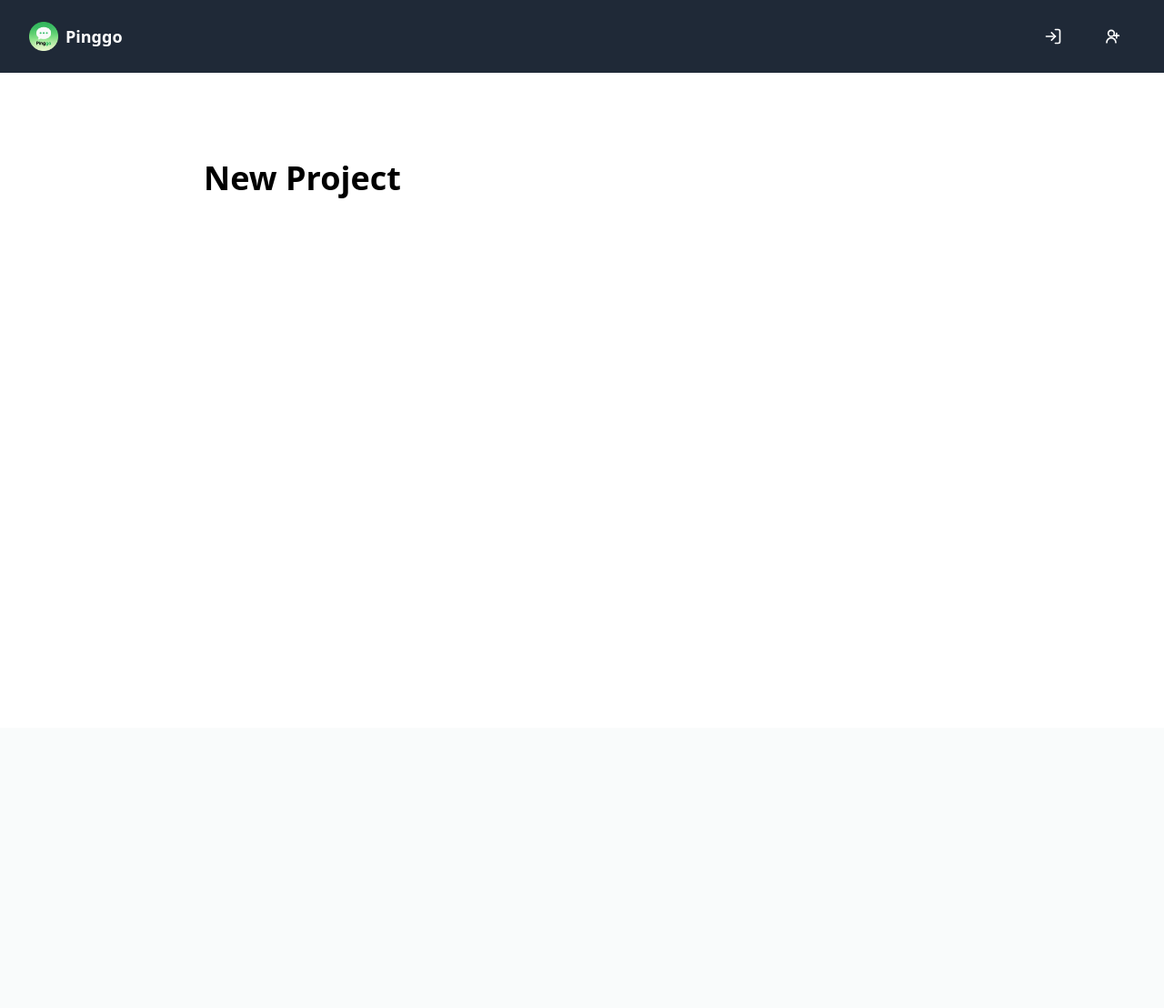
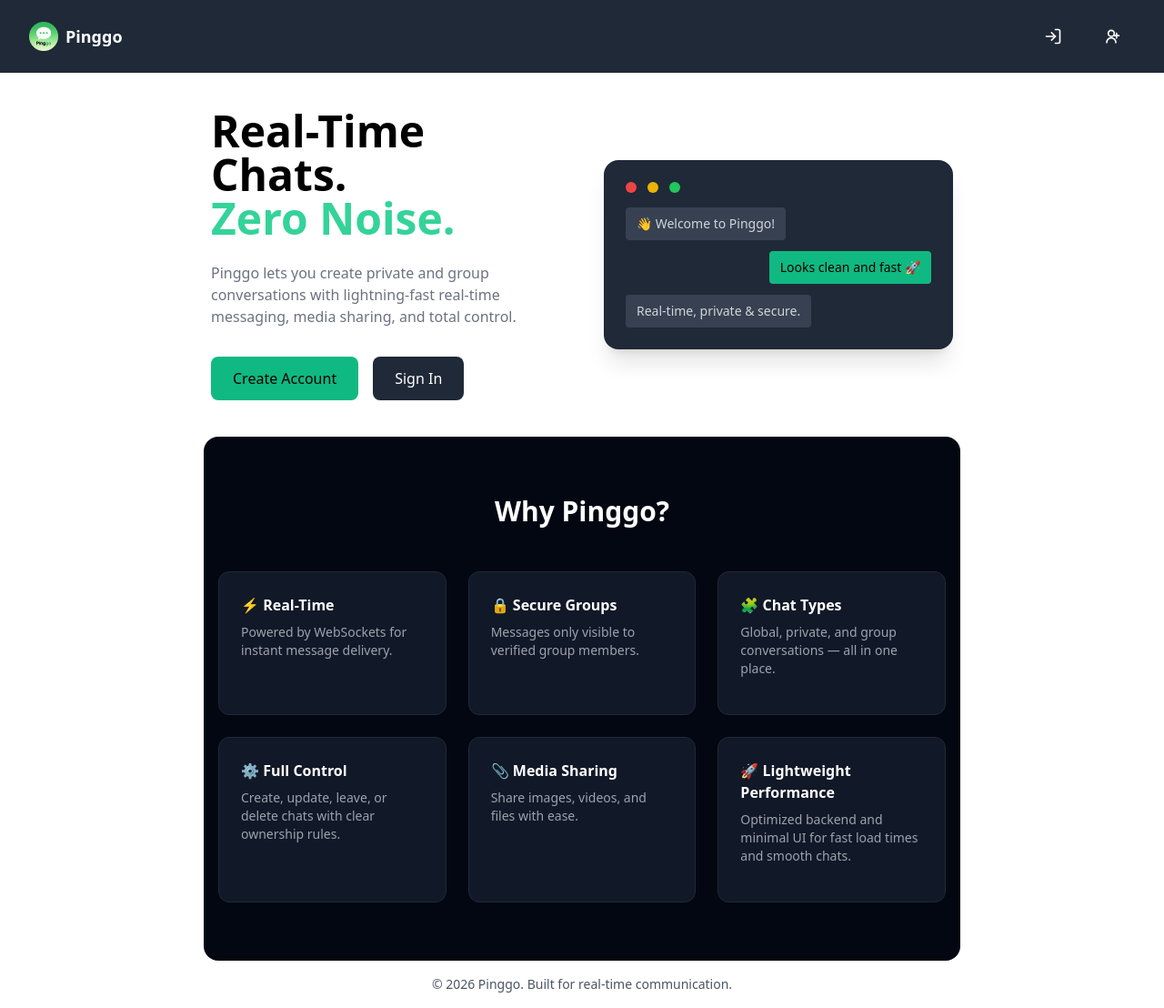
Before and after one commit to Sumit0ubey/Pinggo, a Django app: template Pinggo/templates/home.html in a window 1280 px wide. Shown: the whole page at 91% size. Before the commit the page ends 218 px from the top, so only its background shows below. Run offline with Django 5.2, Linux system fonts and the light colour scheme; the template is opened without the code that fills it, so the values that code supplies are empty; some libraries are stand-ins or nearby versions.

Commit message:
Modified home page & modified consumer to use message service

```diff
--- a/Pinggo/chats/models.py
+++ b/Pinggo/chats/models.py
@@ -152,7 +152,13 @@ class GroupMessage(models.Model):
             return f'{self.author}: {self.filename}'
         return f'{self.author}: {self.message}'
 
+    def clean(self):
+        if not self.group.members.filter(id=self.author_id).exists():
+            raise ValidationError("Author is not a member of this group.")
 
+    def save(self, *args, **kwargs):
+        self.full_clean()
+        super().save(*args, **kwargs)
 
     class Meta:
         ordering = ['-created_at']
--- a/Pinggo/chats/service/chat_service.py
+++ b/Pinggo/chats/service/chat_service.py
@@ -19,7 +19,7 @@ class ChatService:
 
 
     @staticmethod
-    async def async_get_chat(chat_name):
+    async def async_get_chat(chat_name): # DON'T TOUCH IT, IT WORKS WITH CONSUMER
         return await database_sync_to_async(ChatGroup.objects.get)(
             group_name=chat_name
         )
--- a/Pinggo/templates/home.html
+++ b/Pinggo/templates/home.html
@@ -4,8 +4,127 @@
 
 {% block content %}
 
-    <div class="max-w-4xl mx-auto px-8 py-24">
-        <h1>New Project</h1>
+    <div class="max-w-4xl mx-auto px-8">
+
+        <section class="max-w-7xl mx-auto px-2 py-10">
+            <div class="grid grid-cols-1 md:grid-cols-2 gap-12 items-center">
+
+                <div>
+                    <h1 class="text-4xl sm:text-5xl font-bold leading-tight">
+                        Real-Time Chats.<br>
+                        <span class="text-emerald-400">Zero Noise.</span>
+                    </h1>
+
+                    <p class="mt-6 text-gray-500 max-w-lg">
+                        Pinggo lets you create private and group conversations with
+                        lightning-fast real-time messaging, media sharing, and total control.
+                    </p>
+
+                    <div class="mt-8 flex gap-4">
+                        <a href="{% url 'account_signup' %}"
+                           class="px-6 py-3 rounded-lg bg-emerald-500 hover:bg-emerald-400 font-medium">
+                            Create Account
+                        </a>
+
+                        <a href="{% url 'account_login' %}"
+                           class="px-6 py-3 rounded-lg text-white bg-gray-800 hover:bg-gray-700 font-medium">
+                            Sign In
+                        </a>
+                    </div>
+                </div>
+
+                <div class="bg-gray-800 rounded-2xl p-6 shadow-xl">
+                    <div class="flex items-center gap-3 mb-4">
+                        <div class="w-3 h-3 bg-red-500 rounded-full"></div>
+                        <div class="w-3 h-3 bg-yellow-500 rounded-full"></div>
+                        <div class="w-3 h-3 bg-green-500 rounded-full"></div>
+                    </div>
+
+                    <div class="space-y-3 text-sm">
+                        <div class="text-gray-300 bg-gray-700 rounded px-3 py-2 w-fit">
+                            👋 Welcome to Pinggo!
+                        </div>
+                        <div class="bg-emerald-500 text-black rounded px-3 py-2 w-fit ml-auto">
+                            Looks clean and fast 🚀
+                        </div>
+                        <div class="text-gray-300 bg-gray-700 rounded px-3 py-2 w-fit">
+                            Real-time, private & secure.
+                        </div>
+                    </div>
+                </div>
+
+            </div>
+        </section>
+
+        <section class="bg-gray-950 py-16 rounded-2xl">
+            <div class="max-w-7xl mx-auto px-4">
+                <h2 class="text-white text-3xl font-bold text-center mb-12">
+                    Why Pinggo?
+                </h2>
+
+                <div class="grid grid-cols-1 sm:grid-cols-2 md:grid-cols-3 gap-6">
+
+                    <div class="bg-gray-900 p-6 rounded-xl border border-gray-800">
+                        <h3 class="text-white font-semibold mb-2">⚡ Real-Time</h3>
+                        <p class="text-gray-400 text-sm">
+                            Powered by WebSockets for instant message delivery.
+                        </p>
+                    </div>
+
+                    <div class="bg-gray-900 p-6 rounded-xl border border-gray-800">
+                        <h3 class="text-white font-semibold mb-2">🔒 Secure Groups</h3>
+                        <p class="text-gray-400 text-sm">
+                            Messages only visible to verified group members.
+                        </p>
+                    </div>
+
+                    <div class="bg-gray-900 p-6 rounded-xl border border-gray-800">
+                        <h3 class="text-white font-semibold mb-2">🧩 Chat Types</h3>
+                        <p class="text-gray-400 text-sm">
+                            Global, private, and group conversations — all in one place.
+                        </p>
+                    </div>
+
+                    <div class="bg-gray-900 p-6 rounded-xl border border-gray-800">
+                        <h3 class="text-white font-semibold mb-2">
+                            ⚙ Full Control
+                        </h3>
+                        <p class="text-gray-400 text-sm">
+                            Create, update, leave, or delete chats with clear ownership rules.
+                        </p>
+                    </div>
+
+
+                    <div class="bg-gray-900 p-6 rounded-xl border border-gray-800">
+                        <h3 class="text-white font-semibold mb-2">📎 Media Sharing</h3>
+                        <p class="text-gray-400 text-sm">
+                            Share images, videos, and files with ease.
+                        </p>
+                    </div>
+
+                    <div class="bg-gray-900 p-6 rounded-xl border border-gray-800">
+                        <h3 class="text-white font-semibold mb-2">
+                            🚀 Lightweight Performance
+                        </h3>
+                        <p class="text-gray-400 text-sm">
+                            Optimized backend and minimal UI for fast load times and smooth chats.
+                        </p>
+                    </div>
+
+                </div>
+            </div>
+        </section>
+
+        <footer class="py-4">
+            <div class="max-w-7xl mx-auto px-4 text-center text-gray-600 text-sm">
+                <span id="current_year"> </span> Pinggo. Built for real-time communication.
+            </div>
+        </footer>
+
+        <script>
+            document.getElementById("current_year").textContent = `© ${new Date().getFullYear()}`;
+        </script>
+
     </div>
 
 {% endblock %}
--- a/Pinggo/users/templates/users/profile.html
+++ b/Pinggo/users/templates/users/profile.html
@@ -13,7 +13,7 @@
             <div class="mt-8">{{ profile.info|linebreaksbr }}</div>
         {% endif %}
         {% if profile.user != user %}
-            <a class="button" href="{% url 'create_private_chat' profile.user.username %}">Chat with me</a>
+            <a class="button mt-2" href="{% url 'create_private_chat' profile.user.username %}">Chat with me</a>
         {% endif %}
     </div>
 </div>
```
Also changed, not shown: Pinggo/chats/consumers.py (+9 -10 lines), Pinggo/chats/service/message_service.py (+9 -0 lines).
